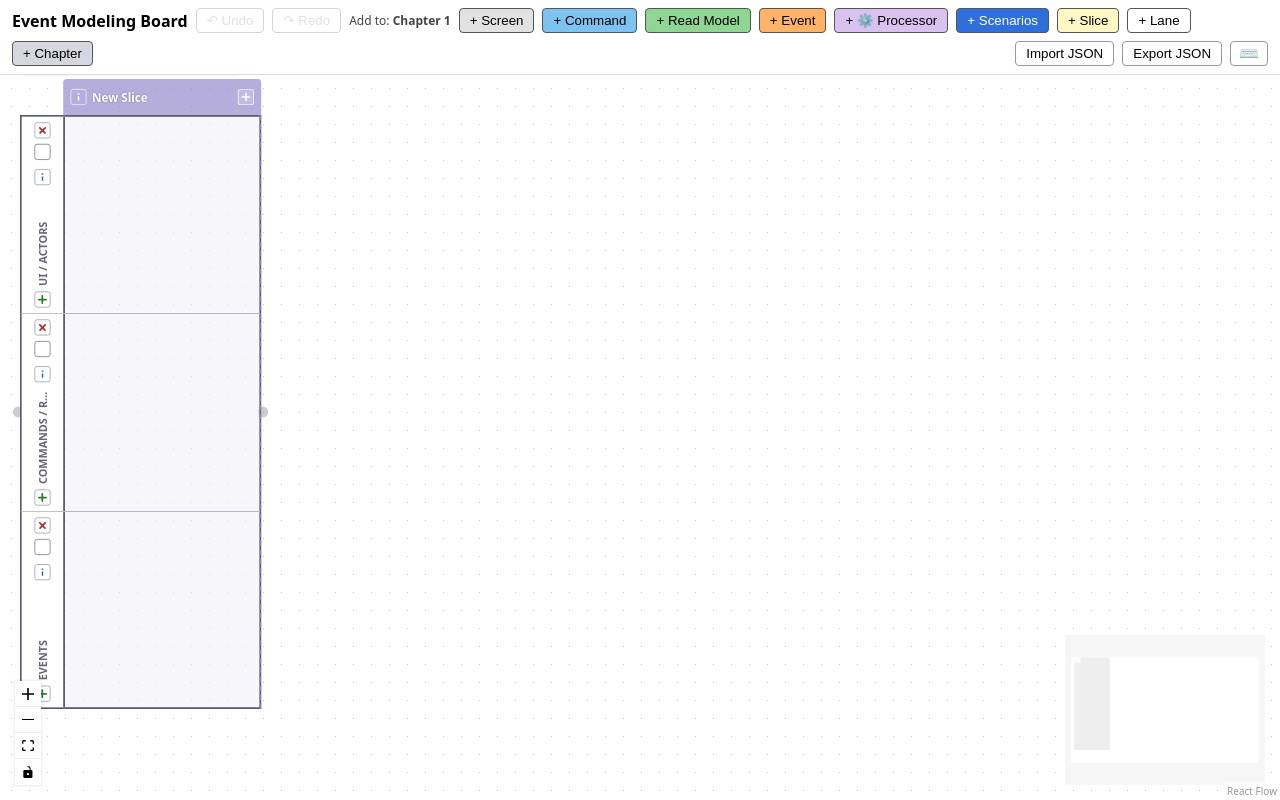
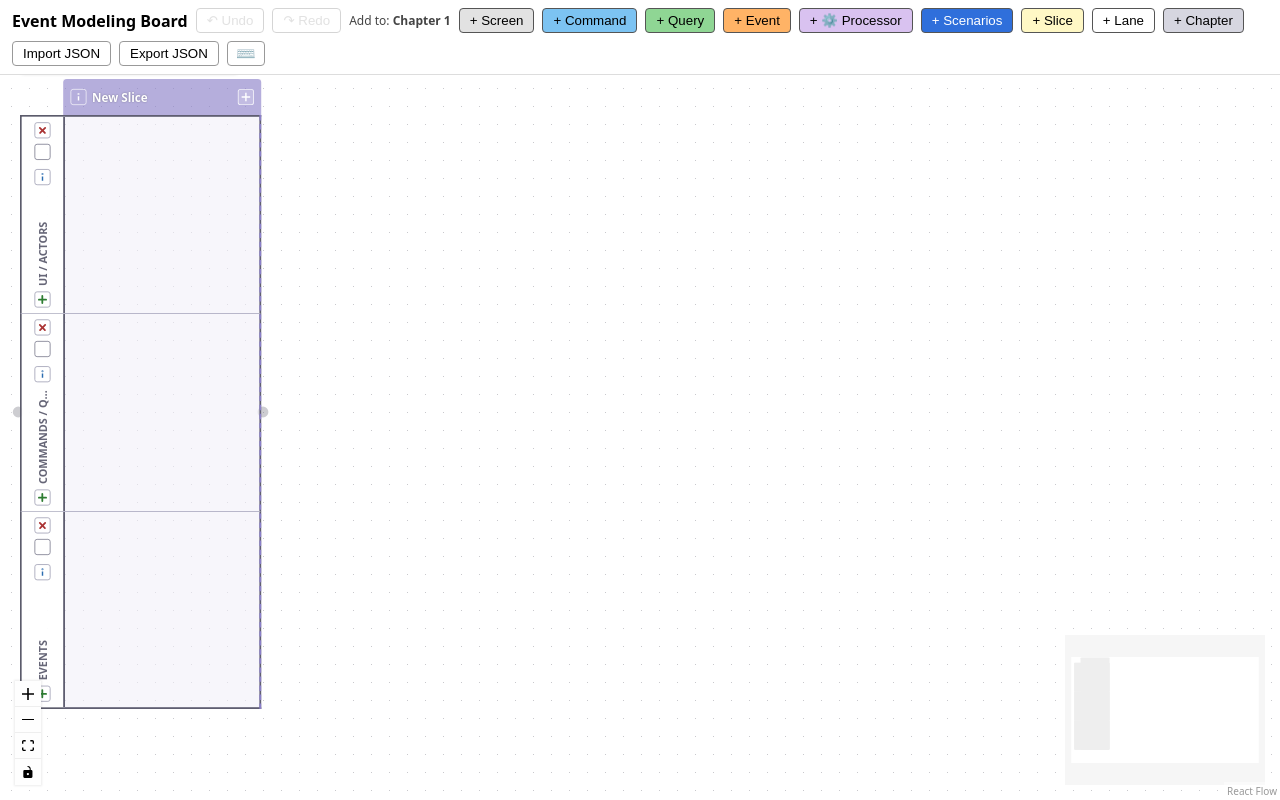
Before and after one commit to amitev/eventmodeling, a React (Vite) app: page / in a window 1280 px wide. Built offline with nearby package versions, Linux system fonts and the light colour scheme.

Commit message:
Rename Read model to Query

```diff
--- a/src/EventModelBoard.jsx
+++ b/src/EventModelBoard.jsx
@@ -58,8 +58,12 @@ import { InfoDialog } from './InfoDialog.jsx';
 import { HistoryContext, useHistory } from './history.js';
 
 // Keys that add an element of that type to the selected Cell (R5a.11).
-const CELL_ADD_KEYS = { s: 'screen', c: 'command', r: 'readmodel', e: 'event', p: 'processor', x: 'scenarios' };
-const hotkeyOf = (kind) => Object.keys(CELL_ADD_KEYS).find((k) => CELL_ADD_KEYS[k] === kind).toUpperCase();
+const CELL_ADD_KEYS = { s: 'screen', c: 'command', r: 'query', q: 'query', e: 'event', p: 'processor', x: 'scenarios' };
+const hotkeyOf = (kind) =>
+  Object.keys(CELL_ADD_KEYS)
+    .filter((k) => CELL_ADD_KEYS[k] === kind)
+    .map((k) => k.toUpperCase())
+    .join(' / ');
 
 // The hotkey help, grouped by context (R1d.1).
 const HOTKEYS = [
@@ -81,7 +85,7 @@ const HOTKEYS = [
       ['Shift+I', 'Open the slice info'],
       ['S', 'Add a Screen in the Cell'],
       ['C', 'Add a Command in the Cell'],
-      ['R', 'Add a Read Model in the Cell'],
+      ['R / Q', 'Add a Query in the Cell'],
       ['E', 'Add an Event in the Cell'],
       ['P', 'Add a Processor in the Cell'],
       ['X', 'Add a Scenarios element in the Cell'],
@@ -843,10 +847,10 @@ function autoConnections(nodes, node) {
     if (command) pairs.push([command.id, node.id]);
   }
   if (kind === 'screen') {
-    const readModel = below('readmodel');
-    if (readModel) pairs.push([readModel.id, node.id]);
+    const query = below('query');
+    if (query) pairs.push([query.id, node.id]);
   }
-  if (kind === 'readmodel') {
+  if (kind === 'query') {
     const screen = above('screen');
     if (screen) pairs.push([node.id, screen.id]);
     const chapterSlices = slices(nodes, node.parentId);
--- a/src/model.js
+++ b/src/model.js
@@ -9,7 +9,7 @@ export const LANE_WIDTH = 3200;
 export const LABEL_ZONE = 48; // reserved strip at the left of each lane; slices stay out of it
 export const LANES = [
   { label: 'UI / Actors', y: 0 },
-  { label: 'Commands / Read Models', y: 220 },
+  { label: 'Commands / Queries', y: 220 },
   { label: 'Events', y: 440 },
 ];
 
@@ -26,7 +26,7 @@ export const SLICE_MIN_WIDTH = 120;
 export const KINDS = {
   screen: { label: 'Screen', lane: 0, color: '#e2e2e2' },
   command: { label: 'Command', lane: 1, color: '#7cc3f2' },
-  readmodel: { label: 'Read Model', lane: 1, color: '#8fd694' },
+  query: { label: 'Query', lane: 1, color: '#8fd694' },
   event: { label: 'Event', lane: 2, color: '#ffb366' },
   processor: { label: 'Processor', lane: 1, color: '#d9c2f0', icon: '⚙️' },
   // Not part of the flow: it connects to nothing (R4.7).
@@ -43,8 +43,8 @@ export const FLOWS_TO = {
   screen: ['command'],
   processor: ['command'],
   command: ['event'],
-  event: ['readmodel'],
-  readmodel: ['screen', 'processor'],
+  event: ['query'],
+  query: ['screen', 'processor'],
 };
 
 export const snap = (v) => Math.round(v / GRID) * GRID;
--- a/src/styles.css
+++ b/src/styles.css
@@ -1,7 +1,7 @@
 :root {
   --screen: #e2e2e2;
   --command: #7cc3f2;
-  --readmodel: #8fd694;
+  --query: #8fd694;
   --event: #ffb366;
   --processor: #d9c2f0;
   --scenarios: #2f6fdb;
@@ -17,7 +17,7 @@ html, body, #root { height: 100%; margin: 0; font-family: system-ui, sans-serif;
 .toolbar .chip { cursor: grab; border-color: #555; }
 .chip.screen { background: var(--screen) !important; }
 .chip.command { background: var(--command) !important; }
-.chip.readmodel { background: var(--readmodel) !important; }
+.chip.query { background: var(--query) !important; }
 .chip.event { background: var(--event) !important; }
 .spacer { flex: 1; }
 .canvas { flex: 1; min-height: 0; }
@@ -58,7 +58,7 @@ html, body, #root { height: 100%; margin: 0; font-family: system-ui, sans-serif;
 .sticky.selected { outline: 2px solid #1a73e8; }
 .sticky.screen { --kind-color: var(--screen); }
 .sticky.command { --kind-color: var(--command); }
-.sticky.readmodel { --kind-color: var(--readmodel); }
+.sticky.query { --kind-color: var(--query); }
 .sticky.event { --kind-color: var(--event); }
 .sticky .sticky-header {
   display: flex; align-items: center; gap: 6px; min-height: 26px; box-sizing: border-box;
```
Also changed, not shown: spec/REQUIREMENTS.md (+10 -10 lines).
